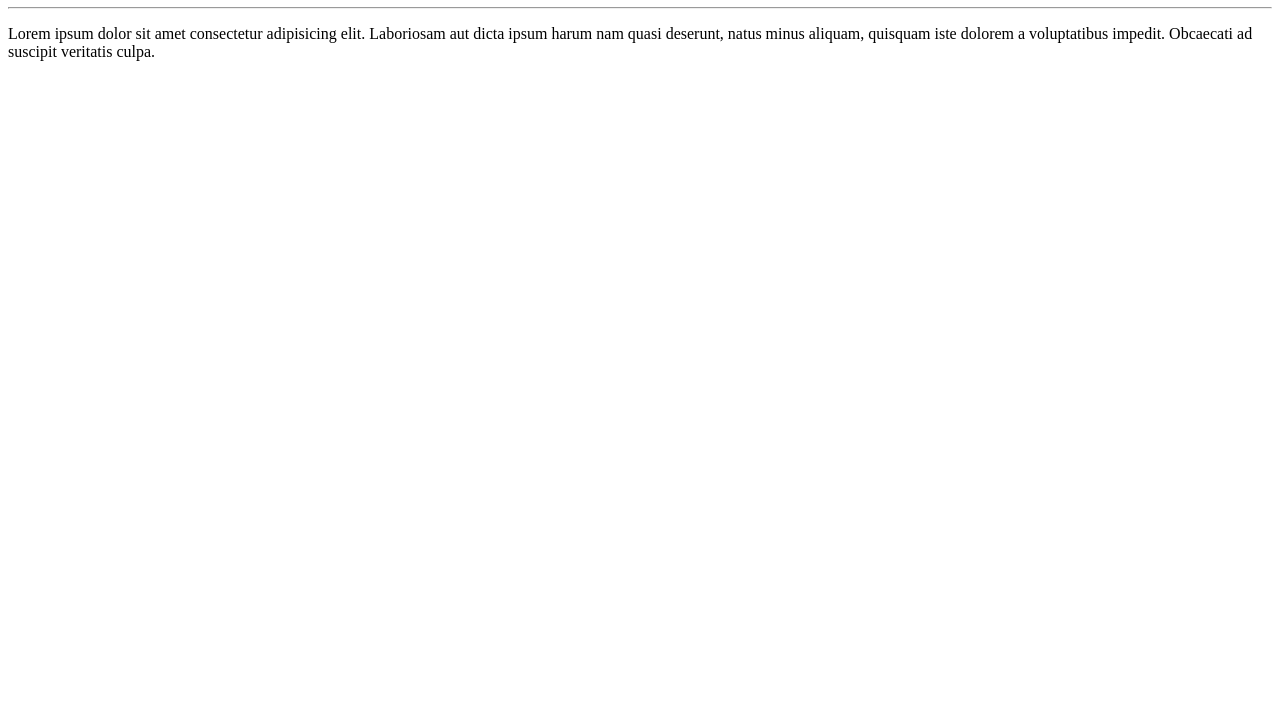
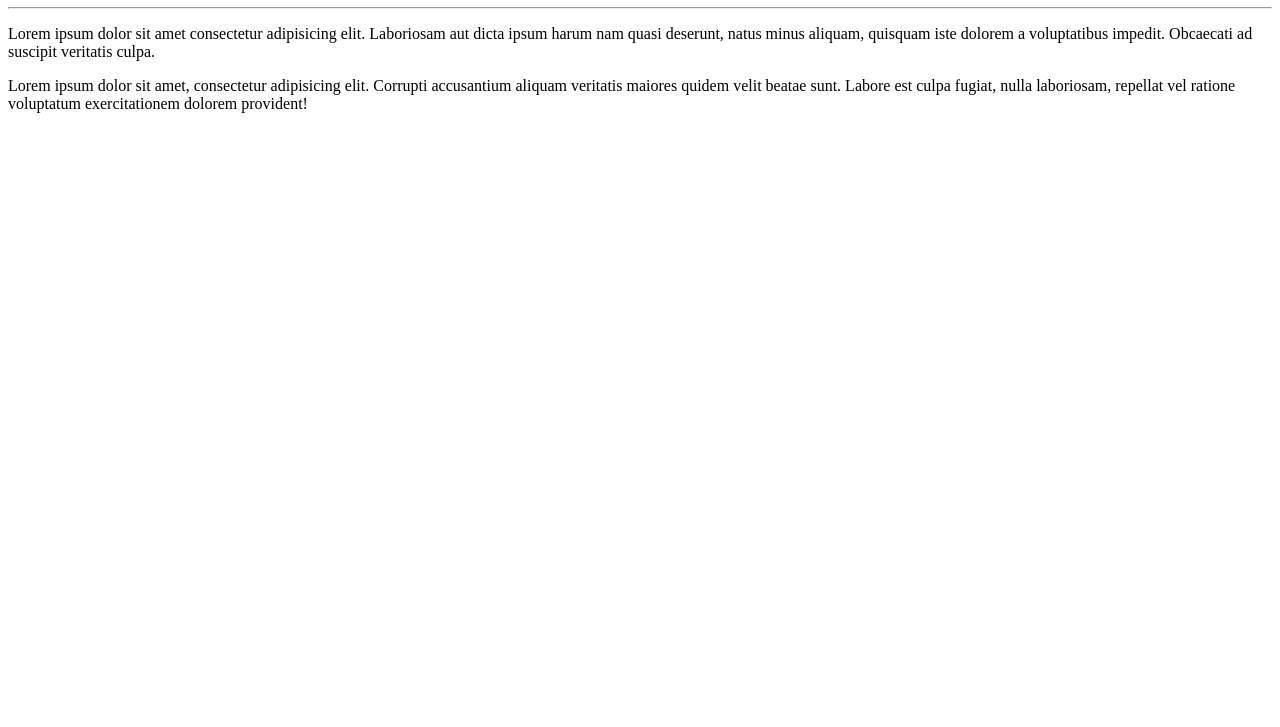
Before and after one commit to DhyonKeyllon/Ola-Mundo, a plain HTML site: page site-exemplo/index.html in a window 1280 px wide. Shown: the part 73-800 px from the top of the page. Drawn offline with Linux system fonts and the light colour scheme.

Commit message:
Adicionei um paragrafo

```diff
--- a/site-exemplo/index.html
+++ b/site-exemplo/index.html
@@ -9,5 +9,7 @@
     <h1>Olá, mundo!</h1>
     <hr>
     <p>Lorem ipsum dolor sit amet consectetur adipisicing elit. Laboriosam aut dicta ipsum harum nam quasi deserunt, natus minus aliquam, quisquam iste dolorem a voluptatibus impedit. Obcaecati ad suscipit veritatis culpa.</p>
+
+    <p>Lorem ipsum dolor sit amet, consectetur adipisicing elit. Corrupti accusantium aliquam veritatis maiores quidem velit beatae sunt. Labore est culpa fugiat, nulla laboriosam, repellat vel ratione voluptatum exercitationem dolorem provident!</p>
 </body>
 </html>
```
